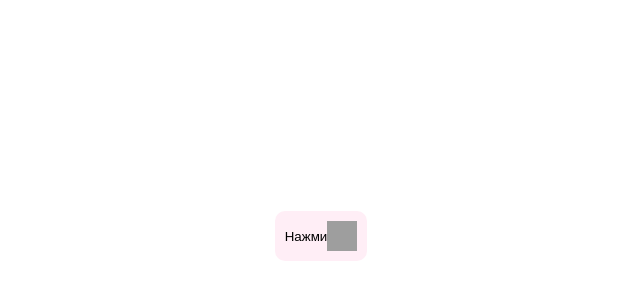
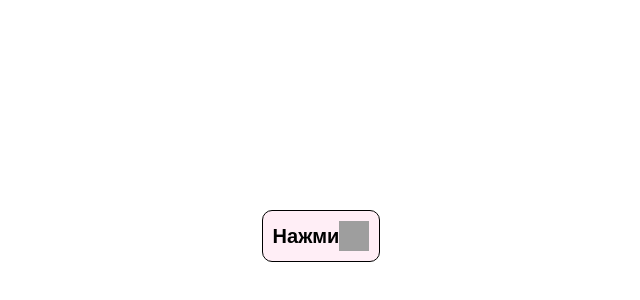
Before and after one commit to poliashha/14FEB, a website: page src/index.html in a window 1280 px wide. Shown: the part 164-464 px from the top of the page, without its empty margins (319-959 px from the left). Drawn offline with Linux system fonts and the light colour scheme; grey boxes are pictures that could not be loaded.

Commit message:
валентинка

```diff
--- a/src/style.css
+++ b/src/style.css
@@ -9,7 +9,7 @@ body {
 .button {
   display: flex;
   padding: 10px;
-  border: none;
+  border: 1px solid #000;
   border-radius: 10px;
   text-align: center;
   justify-content: center;
@@ -17,6 +17,8 @@ body {
   background-color: #ffeef6;
   transition: 0.2s;
   color: #000;
+  font-size: 20px;
+  font-weight: 700
 }
 
 .button:hover {
```
